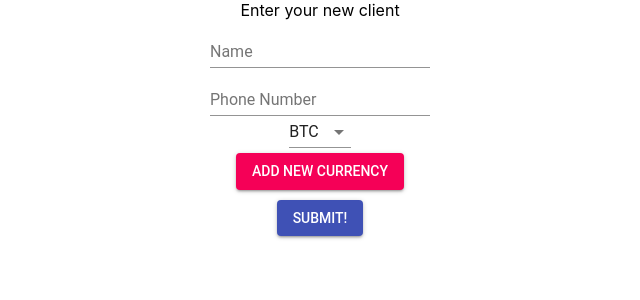
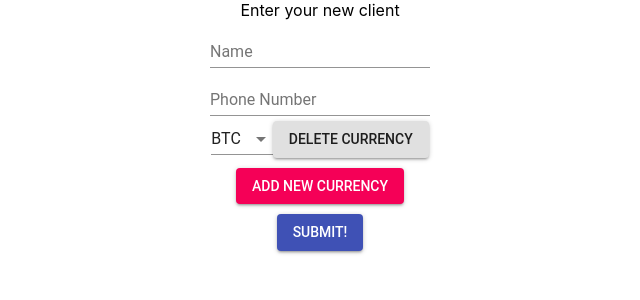
Before and after one commit to DanielHara/forex-on-whatsapp-front-end, a React (Create React App) app: page / in a window 1280 px wide. Shown: the top 300 px of the page, without its empty margins (320-960 px from the left). Built offline with nearby package versions, Linux system fonts and the light colour scheme.

Commit message:
allows delete currency

```diff
--- a/src/containers/insertUserForm.js
+++ b/src/containers/insertUserForm.js
@@ -4,6 +4,10 @@ import MenuItem from '@material-ui/core/MenuItem';
 import TextField from '@material-ui/core/TextField';
 import Button from '@material-ui/core/Button';
 import styled from 'styled-components';
+
+const CurrencyWrapper = styled.div`
+  padding: 5px;
+`;
 
 const ButtonWrapper = styled.div`
   padding: 5px;
@@ -49,6 +53,14 @@ class InsertUserForm extends React.Component {
     })
   };
 
+  handleDeleteCurrency = (index) => {
+    const newSelectedCurrencies = this.state.selectedCurrencies.slice();
+    newSelectedCurrencies.splice(index, 1);
+    this.setState({
+      selectedCurrencies: newSelectedCurrencies,
+    });
+  }
+
   handleButtonClicked = () => {
     const outputString = `name: ${this.state.name}, phoneNumber: ${this.state.phoneNumber}, selectedCurrencies: ${this.state.selectedCurrencies}`;
     alert(outputString);
@@ -76,7 +88,14 @@ class InsertUserForm extends React.Component {
         <div>
           {
             this.state.selectedCurrencies.map((selectedCurrency, index) => (
-              <Select children={values} onChange={(e) => { this.handleCurrencyChange(e, index)}} value={selectedCurrency} />
+              <CurrencyWrapper>
+                <Select children={values} onChange={(e) => { this.handleCurrencyChange(e, index)}} value={selectedCurrency} />
+                <Button variant="contained" color="blue" onClick={() => {
+                  this.handleDeleteCurrency(index);
+                }}>
+                  Delete Currency
+                </Button>
+              </CurrencyWrapper>
             ))
           }
         </div>
```
